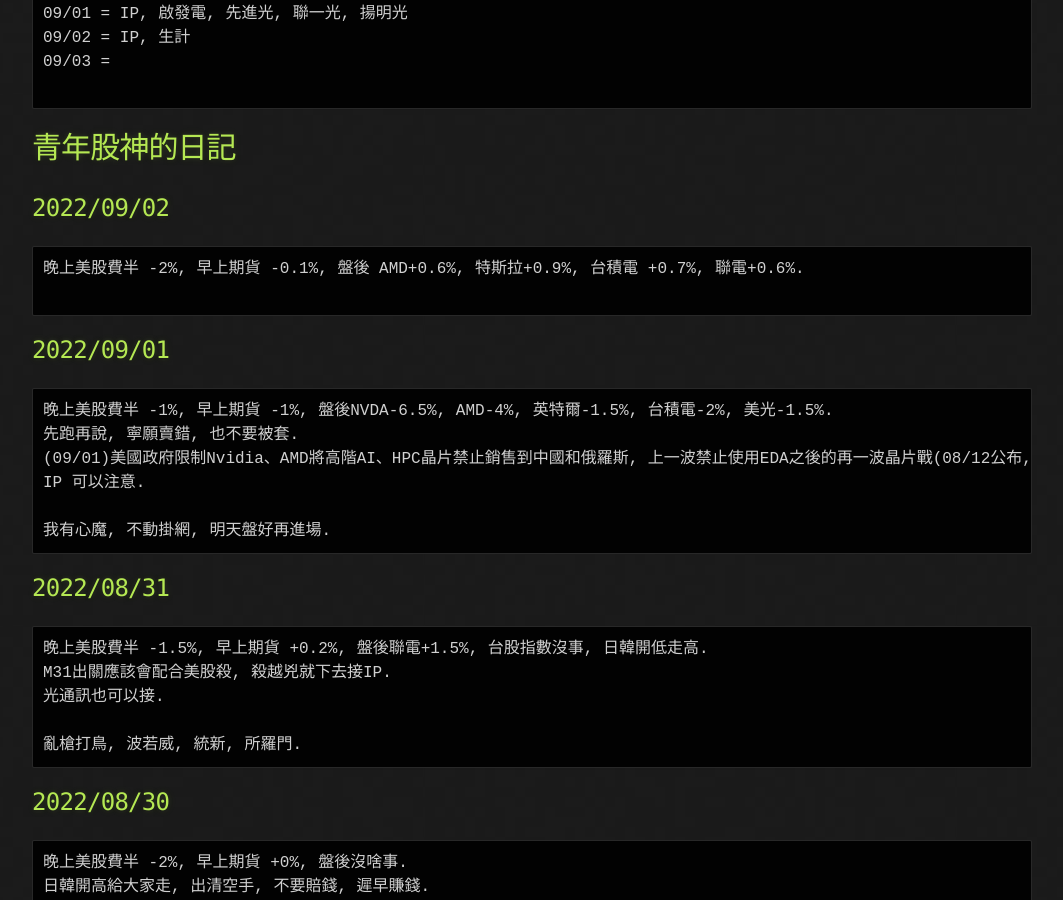
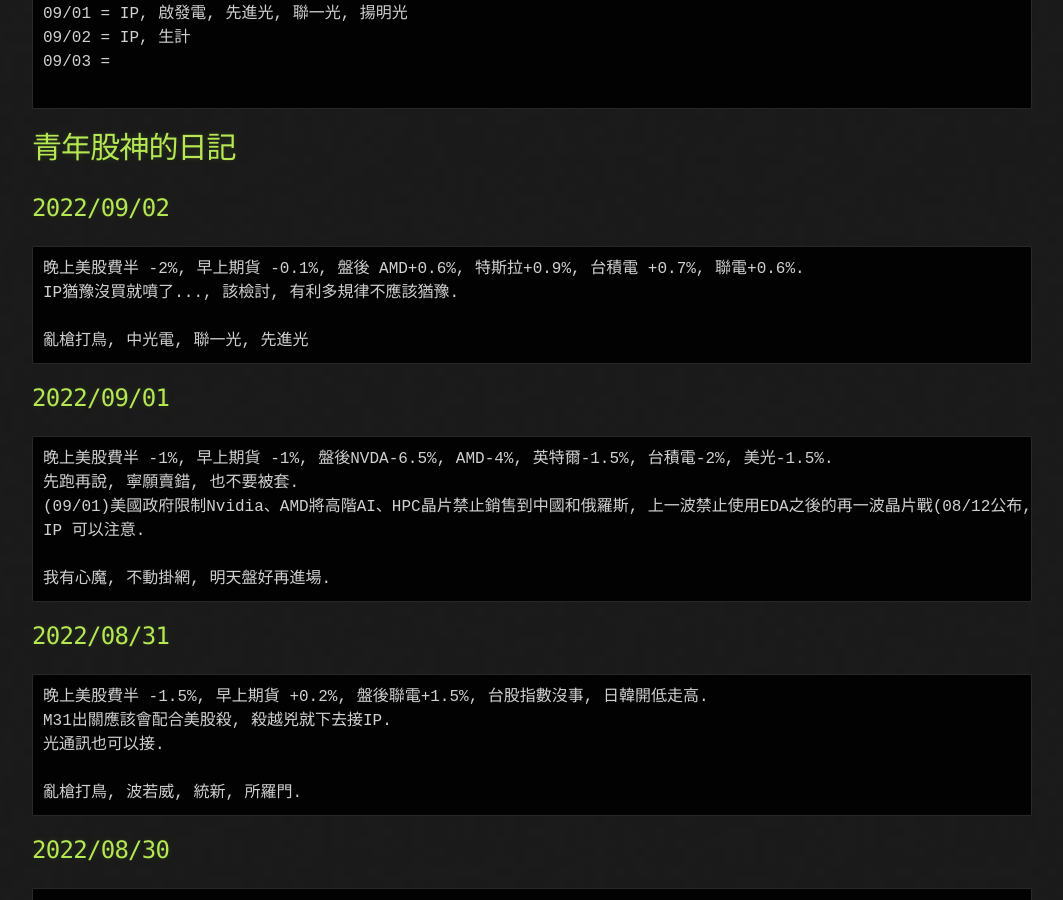
Before and after one commit to lepg5487/Stock_God, a Jekyll site: the page built from index.md, in a window 1280 px wide and 900 px high, scrolled down 970 px. Shown: the whole window, without its empty margins (108-1171 px from the left). Built offline with Jekyll 4.4.1, drawn with Linux system fonts in a browser that asks for light colours; our own code applies the rules of GitHub Pages for plain Markdown files.

Commit message:
Update index.md

````diff
--- a/index.md
+++ b/index.md
@@ -43,7 +43,9 @@
 ## 2022/09/02
 ```
 晚上美股費半 -2%, 早上期貨 -0.1%, 盤後 AMD+0.6%, 特斯拉+0.9%, 台積電 +0.7%, 聯電+0.6%.
-
+IP猶豫沒買就噴了..., 該檢討, 有利多規律不應該猶豫.
+
+亂槍打鳥, 中光電, 聯一光, 先進光
 ```
 
 ## 2022/09/01
````
